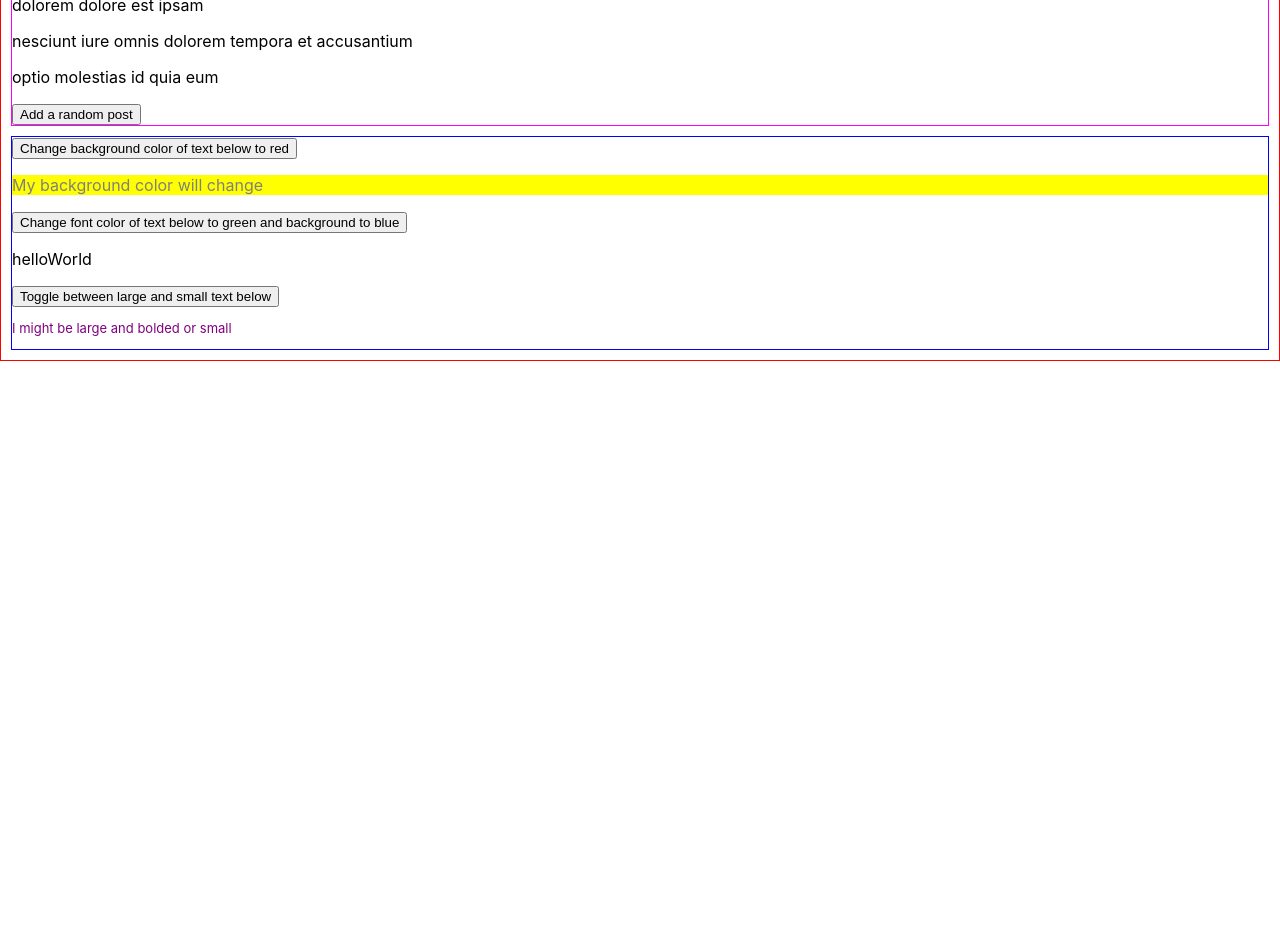
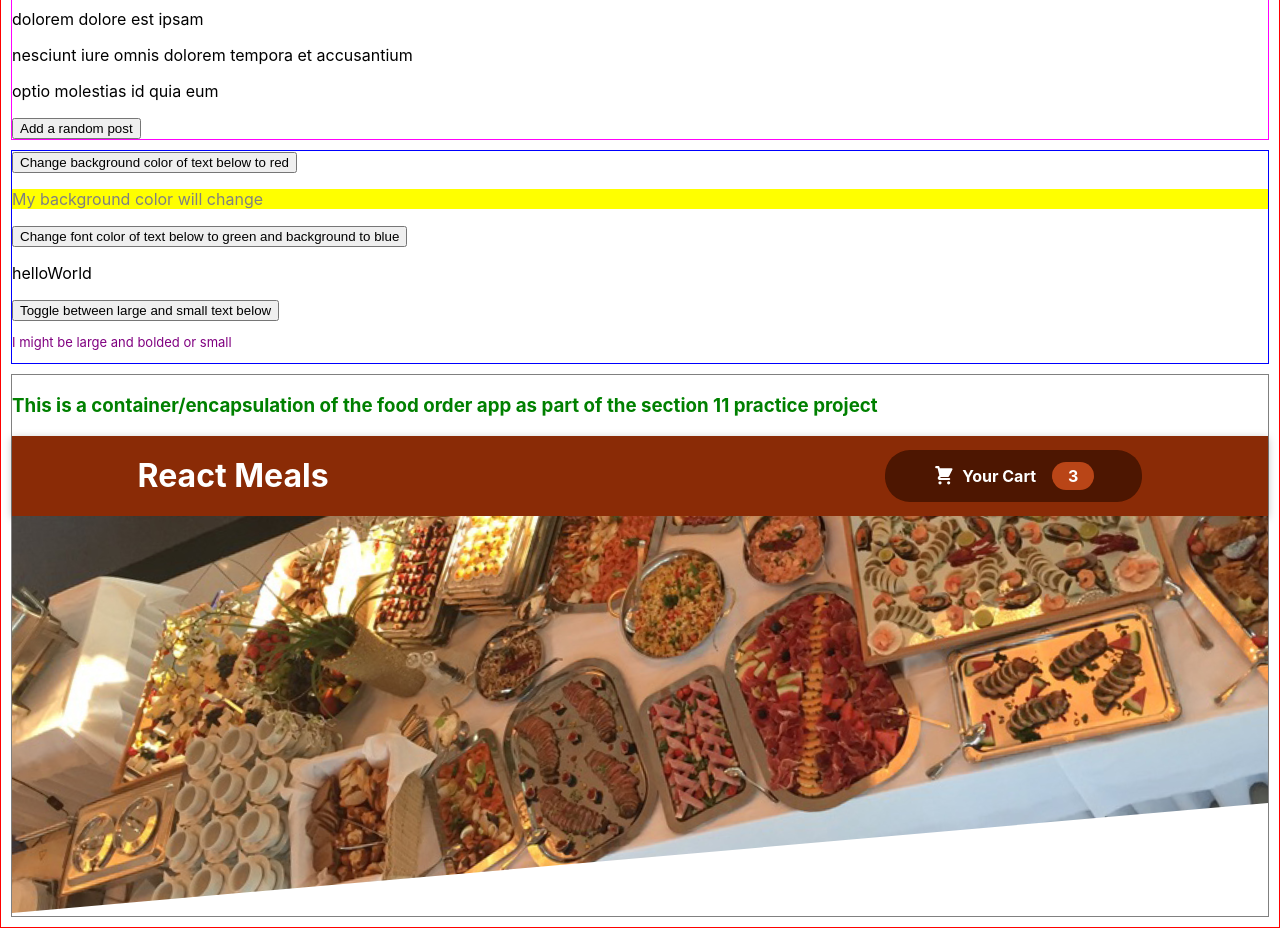
Before and after one commit to refayathaque/supreme-fiesta, a React (Create React App) app: page / in a window 1280 px wide. Shown: the part 1300-2228 px from the top of the page. Before the commit the page ends 1661 px from the top, so only its background shows below. Built offline with nearby package versions, Linux system fonts and the light colour scheme; the HTML template or start-up script is replaced by a standard one.

Commit message:
monza sprint race

```diff
--- a/src/App.js
+++ b/src/App.js
@@ -11,6 +11,8 @@
 import ContextA from "./components/ContextA";
 import ContextB from "./components/ContextB";
 import { SampleContextProvider } from "./store/sample-context";
+
+import FoodOrderAppContainer from "./food-order-app/App";
 
 const divStyle = {
   color: "blue",
@@ -54,6 +56,7 @@
       <EventsAndState></EventsAndState>
       <ListsAndConditionalContent></ListsAndConditionalContent>
       <DynamicStyling></DynamicStyling>
+      <FoodOrderAppContainer></FoodOrderAppContainer>
     </div>
   );
 };
--- a/src/components/ContextA.js
+++ b/src/components/ContextA.js
@@ -1,10 +1,16 @@
 import { useContext } from "react";
 import SampleContext from "../store/sample-context";
+
+const divStyle = {
+  color: "gray",
+  border: "1px solid maroon",
+  margin: 10,
+};
 
 const ContextA = () => {
   const ctx = useContext(SampleContext);
   return (
-    <div>
+    <div style={divStyle}>
       Context A<p>{ctx.nameOfPerson}</p>
     </div>
   );
--- a/src/components/ContextB.js
+++ b/src/components/ContextB.js
@@ -1,5 +1,11 @@
 import { useContext } from "react";
 import SampleContext from "../store/sample-context";
+
+const divStyle = {
+  color: "gray",
+  border: "1px solid maroon",
+  margin: 10,
+};
 
 const ContextB = () => {
   const ctx = useContext(SampleContext);
@@ -9,7 +15,7 @@
   };
 
   return (
-    <div>
+    <div style={divStyle}>
       Context B<p>{ctx.nameOfPerson}</p>
       <button onClick={changeNameOfPersonHandler}>
         Change name of person in ContextB component to see update in ContextA
--- /dev/null
+++ b/src/food-order-app/App.js
@@ -0,0 +1,21 @@
+import Header from "./components/Layout/Header";
+
+const divStyle = {
+  color: "green",
+  border: "1px solid gray",
+  margin: 10,
+};
+
+const App = () => {
+  return (
+    <div style={divStyle}>
+      <h3>
+        This is a container/encapsulation of the food order app as part of the
+        section 11 practice project
+      </h3>
+      <Header></Header>
+    </div>
+  );
+};
+
+export default App;
--- /dev/null
+++ b/src/food-order-app/components/Cart/CartIcon.js
@@ -0,0 +1,13 @@
+const CartIcon = () => {
+  return (
+    <svg
+      xmlns='http://www.w3.org/2000/svg'
+      viewBox='0 0 20 20'
+      fill='currentColor'
+    >
+      <path d='M3 1a1 1 0 000 2h1.22l.305 1.222a.997.997 0 00.01.042l1.358 5.43-.893.892C3.74 11.846 4.632 14 6.414 14H15a1 1 0 000-2H6.414l1-1H14a1 1 0 00.894-.553l3-6A1 1 0 0017 3H6.28l-.31-1.243A1 1 0 005 1H3zM16 16.5a1.5 1.5 0 11-3 0 1.5 1.5 0 013 0zM6.5 18a1.5 1.5 0 100-3 1.5 1.5 0 000 3z' />
+    </svg>
+  );
+};
+
+export default CartIcon;
--- /dev/null
+++ b/src/food-order-app/components/Layout/Header.js
@@ -0,0 +1,21 @@
+import { Fragment } from "react";
+import mealsImage from "./meals.jpeg";
+import classes from "./Header.module.css";
+import HeaderCartButtonNew from "./HeaderCartButtonNew";
+import Test from "./Test";
+
+const Header = () => {
+  return (
+    <Fragment>
+      <header className={classes.header}>
+        <h1>React Meals</h1>
+        <HeaderCartButtonNew></HeaderCartButtonNew>
+      </header>
+      <div className={classes["main-image"]}>
+        <img src={mealsImage} alt="a table full of food!" />
+      </div>
+    </Fragment>
+  );
+};
+
+export default Header;
--- /dev/null
+++ b/src/food-order-app/components/Layout/Header.module.css
@@ -0,0 +1,30 @@
+.header {
+  /* position: fixed; */
+  /* ^ if you want it all the way at the top of you app uncomment, but since this app is a mini app embedded I commented out */
+  top: 0;
+  left: 0;
+  width: 100%;
+  height: 5rem;
+  background-color: #8a2b06;
+  color: white;
+  display: flex;
+  justify-content: space-between;
+  align-items: center;
+  padding: 0 10%;
+  box-shadow: 0 2px 8px rgba(0, 0, 0, 0.25);
+  z-index: 10;
+}
+
+.main-image {
+  width: 100%;
+  height: 25rem;
+  z-index: 0;
+  overflow: hidden;
+}
+
+.main-image img {
+  width: 110%;
+  height: 100%;
+  object-fit: cover;
+  transform: rotateZ(-5deg) translateY(-4rem) translateX(-1rem);
+}
--- /dev/null
+++ b/src/food-order-app/components/Layout/HeaderCartButton.module.css
@@ -0,0 +1,59 @@
+.button {
+  cursor: pointer;
+  font: inherit;
+  border: none;
+  background-color: #4d1601;
+  color: white;
+  padding: 0.75rem 3rem;
+  display: flex;
+  justify-content: space-around;
+  align-items: center;
+  border-radius: 25px;
+  font-weight: bold;
+}
+
+.button:hover,
+.button:active {
+  background-color: #2c0d00;
+}
+
+.icon {
+  width: 1.35rem;
+  height: 1.35rem;
+  margin-right: 0.5rem;
+}
+
+.badge {
+  background-color: #b94517;
+  padding: 0.25rem 1rem;
+  border-radius: 25px;
+  margin-left: 1rem;
+  font-weight: bold;
+}
+
+.button:hover .badge,
+.button:active .badge {
+  background-color: #92320c;
+}
+
+.bump {
+  animation: bump 300ms ease-out;
+}
+
+@keyframes bump {
+  0% {
+    transform: scale(1);
+  }
+  10% {
+    transform: scale(0.9);
+  }
+  30% {
+    transform: scale(1.1);
+  }
+  50% {
+    transform: scale(1.15);
+  }
+  100% {
+    transform: scale(1);
+  }
+}
--- /dev/null
+++ b/src/food-order-app/components/Layout/HeaderCartButtonNew.js
@@ -0,0 +1,18 @@
+import CartIcon from "../Cart/CartIcon";
+import classes from "./HeaderCartButton.module.css";
+
+const HeaderCartButtonNew = (props) => {
+  return (
+    <div>
+      <button className={classes.button}>
+        <span className={classes.icon}>
+          <CartIcon></CartIcon>
+        </span>
+        <span>Your Cart</span>
+        <span className={classes.badge}>3</span>
+      </button>
+    </div>
+  );
+};
+
+export default HeaderCartButtonNew;
--- /dev/null
+++ b/src/food-order-app/components/Layout/Test.js
@@ -0,0 +1,5 @@
+const Test = () => {
+  return <div>Test</div>
+}
+
+export default Test
--- a/src/index.css
+++ b/src/index.css
@@ -1,3 +1,8 @@
+* {
+  box-sizing: border-box;
+}
+/* had to add this for the "cart" button to show up in food-order-app/components/Layout/Header.js, found in Q&A of lesson 132 */
+
 body {
   margin: 0;
   font-family: -apple-system, BlinkMacSystemFont, "Segoe UI", "Roboto", "Oxygen",
```
Also changed, not shown: src/food-order-app/components/Layout/meals.jpeg (added), 1 other file (tests, documents, lock files or other folders).
